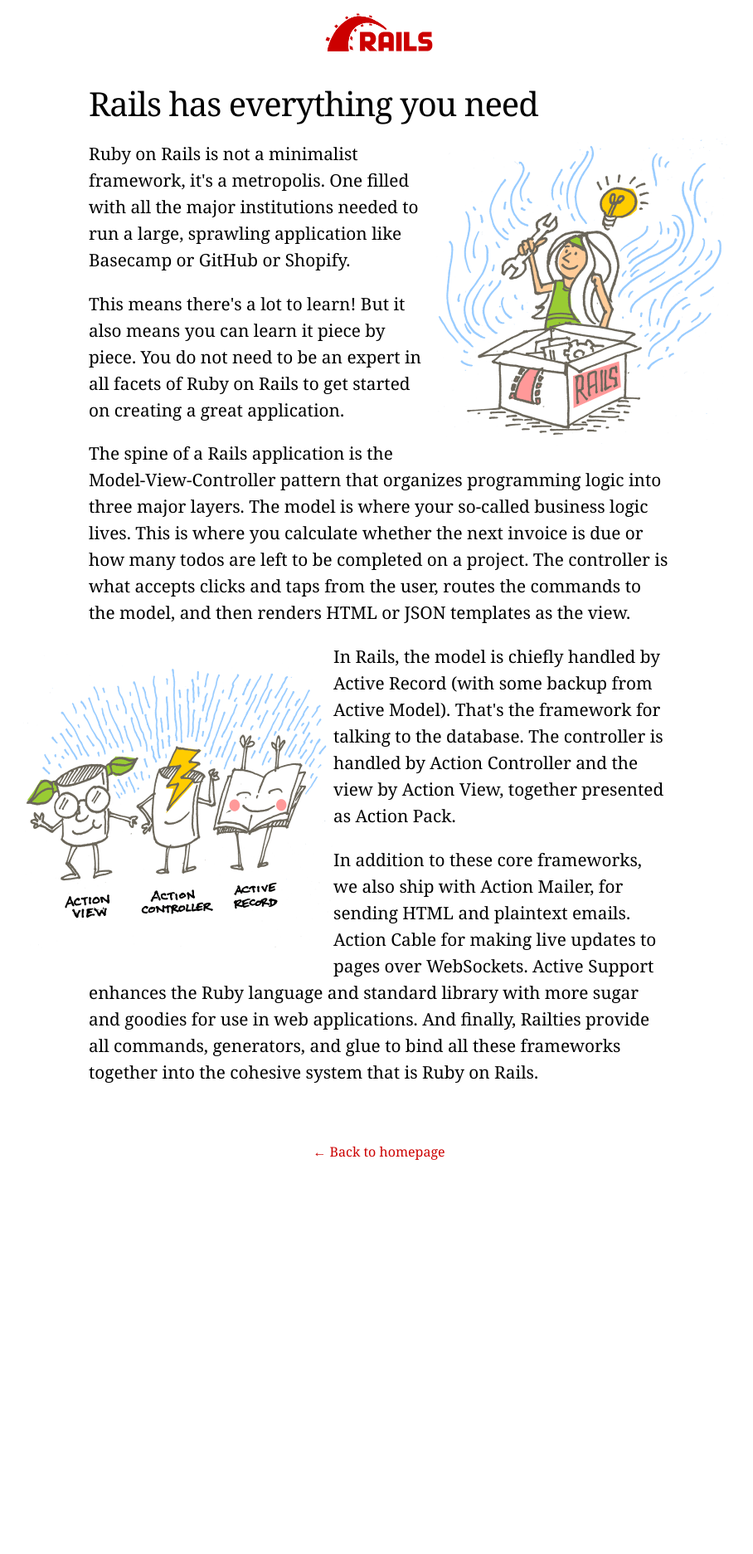
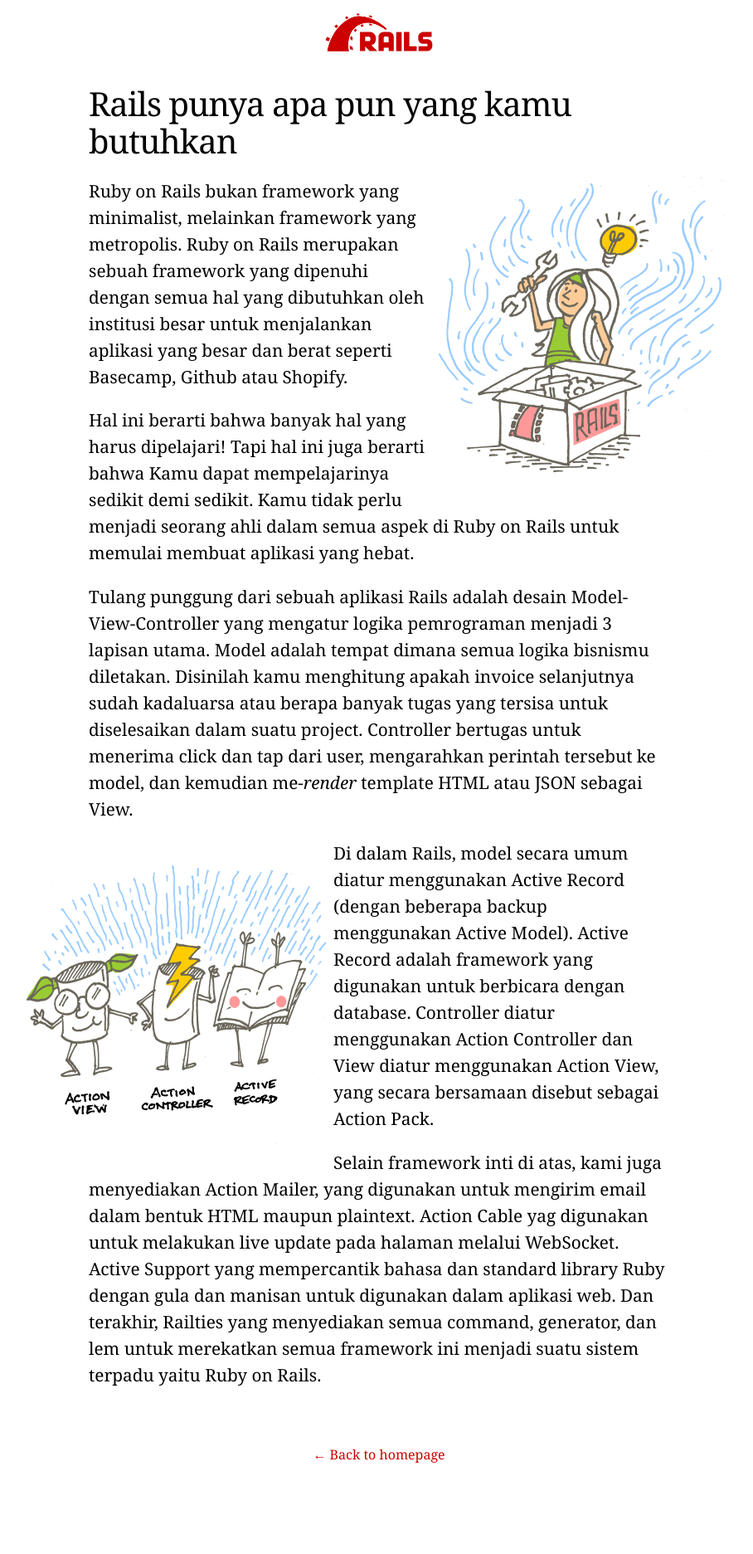
Before and after one commit to rails-id/rails-id.github.io, a Jekyll site: the page built from everything-you-need.html, in a window 1280 px wide. Shown: the whole page at 83% size, without its empty margins (183-1091 px from the left). Built offline with Jekyll 4.4.1, drawn with Linux system fonts in a browser that asks for light colours; before the commit the page ends 1508 px from its top, so only the background shows below that.

Commit message:
Translate everything-you-need.html

```diff
--- a/everything-you-need.html
+++ b/everything-you-need.html
@@ -1,28 +1,28 @@
 ---
 layout: page
-title: Rails has everything you need
+title: Rails punya apa pun yang kamu butuhkan
 permalink: /everything-you-need/
-description: Ruby on Rails is not a minimalist framework, it's a metropolis. One filled with all the major institutions needed to run a large, sprawling application like Basecamp or GitHub or Shopify.
+description: Ruby on Rails bukan framework yang minimalist, melainkan framework yang metropolis. Ruby on Rails merupakan sebuah framework yang dipenuhi dengan semua hal yang dibutuhkan oleh institusi besar untuk menjalankan aplikasi yang besar dan berat seperti Basecamp, Github atau Shopify.
 ---
 
     <section>
-      <h1>Rails has everything you need</h1>
+      <h1>Rails punya apa pun yang kamu butuhkan</h1>
 
       <figure class="right">
         <img src="/images/everything.png" alt="So many possibilities">
       </figure>
 
-      <p>Ruby on Rails is not a minimalist framework, it's a metropolis. One filled with all the major institutions needed to run a large, sprawling application like Basecamp or GitHub or Shopify.</p>
+      <p>Ruby on Rails bukan framework yang minimalist, melainkan framework yang metropolis. Ruby on Rails merupakan sebuah framework yang dipenuhi dengan semua hal yang dibutuhkan oleh institusi besar untuk menjalankan aplikasi yang besar dan berat seperti Basecamp, Github atau Shopify.</p>
 
-      <p>This means there's a lot to learn! But it also means you can learn it piece by piece. You do not need to be an expert in all facets of Ruby on Rails to get started on creating a great application.</p>
+      <p>Hal ini berarti bahwa banyak hal yang harus dipelajari! Tapi hal ini juga berarti bahwa Kamu dapat mempelajarinya sedikit demi sedikit. Kamu tidak perlu menjadi seorang ahli dalam semua aspek di Ruby on Rails untuk memulai membuat aplikasi yang hebat.</p>
 
-      <p>The spine of a Rails application is the Model-View-Controller pattern that organizes programming logic into three major layers. The model is where your so-called business logic lives. This is where you calculate whether the next invoice is due or how many todos are left to be completed on a project. The controller is what accepts clicks and taps from the user, routes the commands to the model, and then renders HTML or JSON templates as the view.</p>
+      <p>Tulang punggung dari sebuah aplikasi Rails adalah desain Model-View-Controller yang mengatur logika pemrograman menjadi 3 lapisan utama. Model adalah tempat dimana semua logika bisnismu diletakan. Disinilah kamu menghitung apakah invoice selanjutnya sudah kadaluarsa atau berapa banyak tugas yang tersisa untuk diselesaikan dalam suatu project. Controller bertugas untuk menerima click dan tap dari user, mengarahkan perintah tersebut ke model, dan kemudian me-<i>render</i> template HTML atau JSON sebagai View.</p>
 
       <figure class="left">
         <img src="/images/action-pack.png" alt="Action Pack">
       </figure>
 
-      <p>In Rails, the model is chiefly handled by Active Record (with some backup from Active Model). That's the framework for talking to the database. The controller is handled by Action Controller and the view by Action View, together presented as Action Pack.</p>
+      <p>Di dalam Rails, model secara umum diatur menggunakan Active Record (dengan beberapa backup menggunakan Active Model). Active Record adalah framework yang digunakan untuk berbicara dengan database. Controller diatur menggunakan Action Controller dan View diatur menggunakan Action View, yang secara bersamaan disebut sebagai Action Pack.</p>
 
-      <p>In addition to these core frameworks, we also ship with Action Mailer, for sending HTML and plaintext emails. Action Cable for making live updates to pages over WebSockets. Active Support enhances the Ruby language and standard library with more sugar and goodies for use in web applications. And finally, Railties provide all commands, generators, and glue to bind all these frameworks together into the cohesive system that is Ruby on Rails.</p>
+      <p>Selain framework inti di atas, kami juga menyediakan Action Mailer, yang digunakan untuk mengirim email dalam bentuk HTML maupun plaintext. Action Cable yag digunakan untuk melakukan live update pada halaman melalui WebSocket. Active Support yang mempercantik bahasa dan standard library Ruby dengan gula dan manisan untuk digunakan dalam aplikasi web. Dan terakhir, Railties yang menyediakan semua command, generator, dan lem untuk merekatkan semua framework ini menjadi suatu sistem terpadu yaitu Ruby on Rails.</p>
     </section>
```
